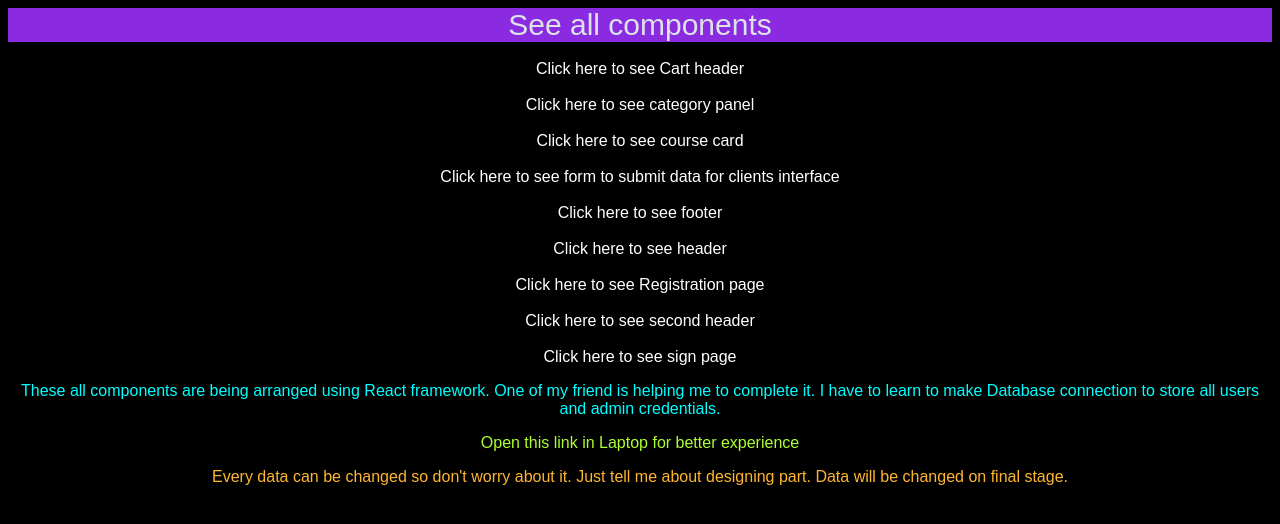
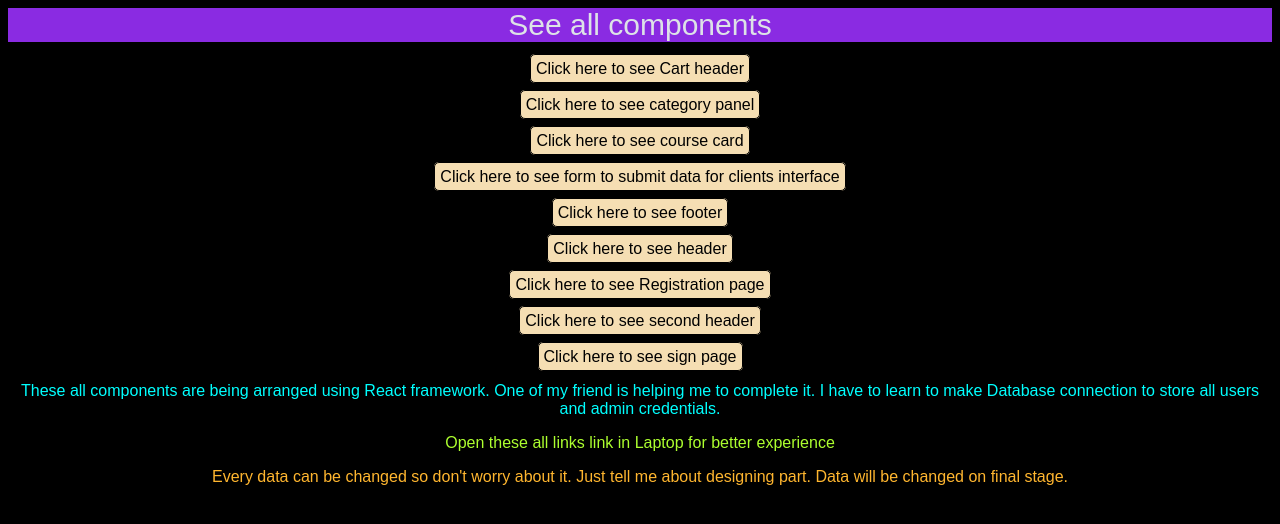
Before and after one commit to raj572/studentdatahub, a plain HTML site: page index.html in a window 1280 px wide. Drawn offline with Linux system fonts and the light colour scheme.

Commit message:
Update index.html

```diff
--- a/index.html
+++ b/index.html
@@ -11,8 +11,12 @@
             text-align: center;
         }
         a{
-            color: white;
+            color: #000000;
             text-decoration: none;
+            border: 1px solid;
+            padding: 5px;
+            border-radius: 5px;
+            background-color: wheat;
         }
     </style>
 </head>
@@ -29,7 +33,7 @@
     <a href="signup.html">Click here to see sign page</a>
 
 <p style="color: aqua;">These all components are being arranged using React framework. One of my friend is helping me to complete it. I have to learn to make  Database connection to store all users and admin credentials.</p>
-<p style="color: greenyellow;">Open this link in Laptop for better experience</p>
+<p style="color: greenyellow;">Open these all links link in Laptop for better experience</p>
 <p style="color: rgb(255, 182, 47);">Every data can be changed so don't worry about it. Just tell me about designing part. Data will be changed on final stage. </p>
 </body>
 </html>
```
